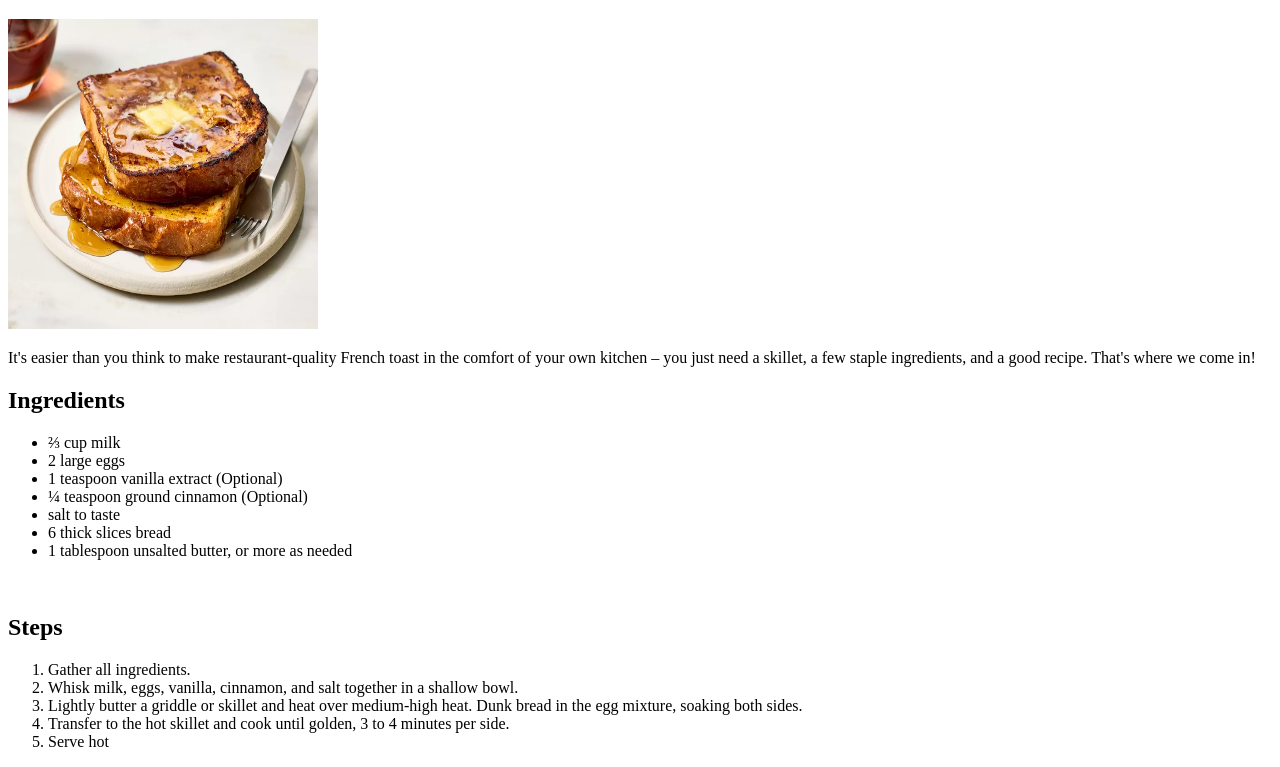
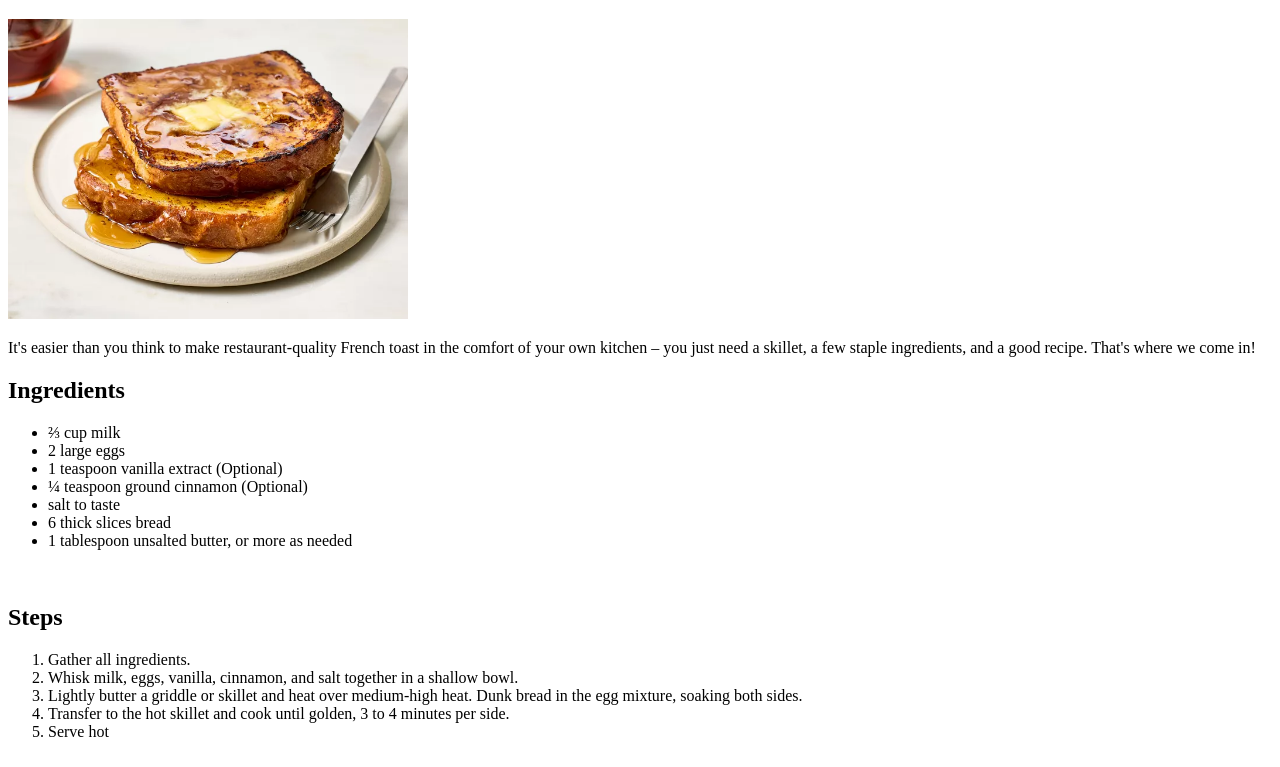
Before and after one commit to rakshak0/odin-recipes, a plain HTML site: page recipes/french_toast.html in a window 1280 px wide. Shown: the part 61-828 px from the top of the page. Drawn offline with Linux system fonts and the light colour scheme.

Commit message:
Corrected image proportion to 3:4

```diff
--- a/recipes/french_toast.html
+++ b/recipes/french_toast.html
@@ -7,7 +7,7 @@
 </head>
 <body>
     <h1>French Toast Recipe</h1>
-    <img src="../img/french_toast_img_1.webp" alt="Image of French Toast" height="310" width="310">
+    <img src="../img/french_toast_img_1.webp" alt="Image of French Toast" height="300" width="400">
     <p>It's easier than you think to make restaurant-quality French toast in the comfort of your own kitchen – you just need a skillet, a few staple ingredients, and a good recipe. That's where we come in!</p>
     <h2>Ingredients</h2>
     <ul>
```
